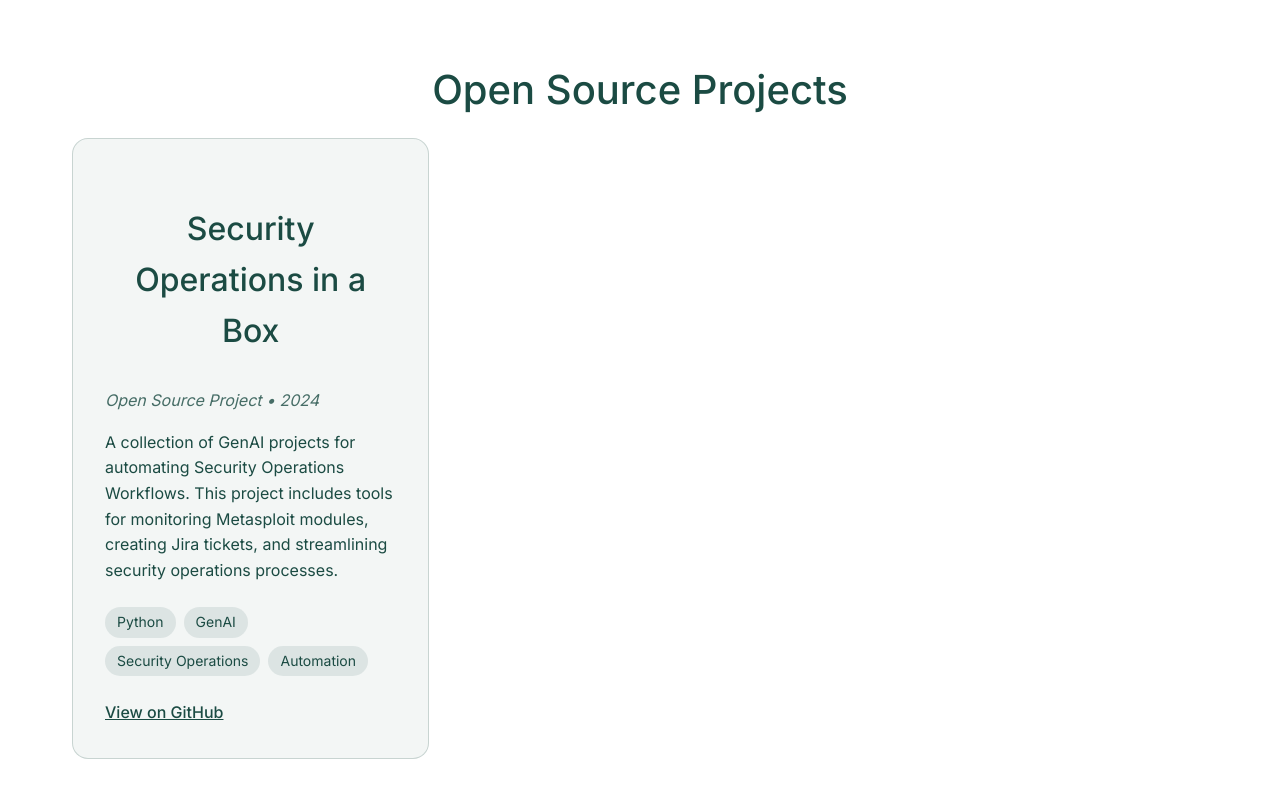
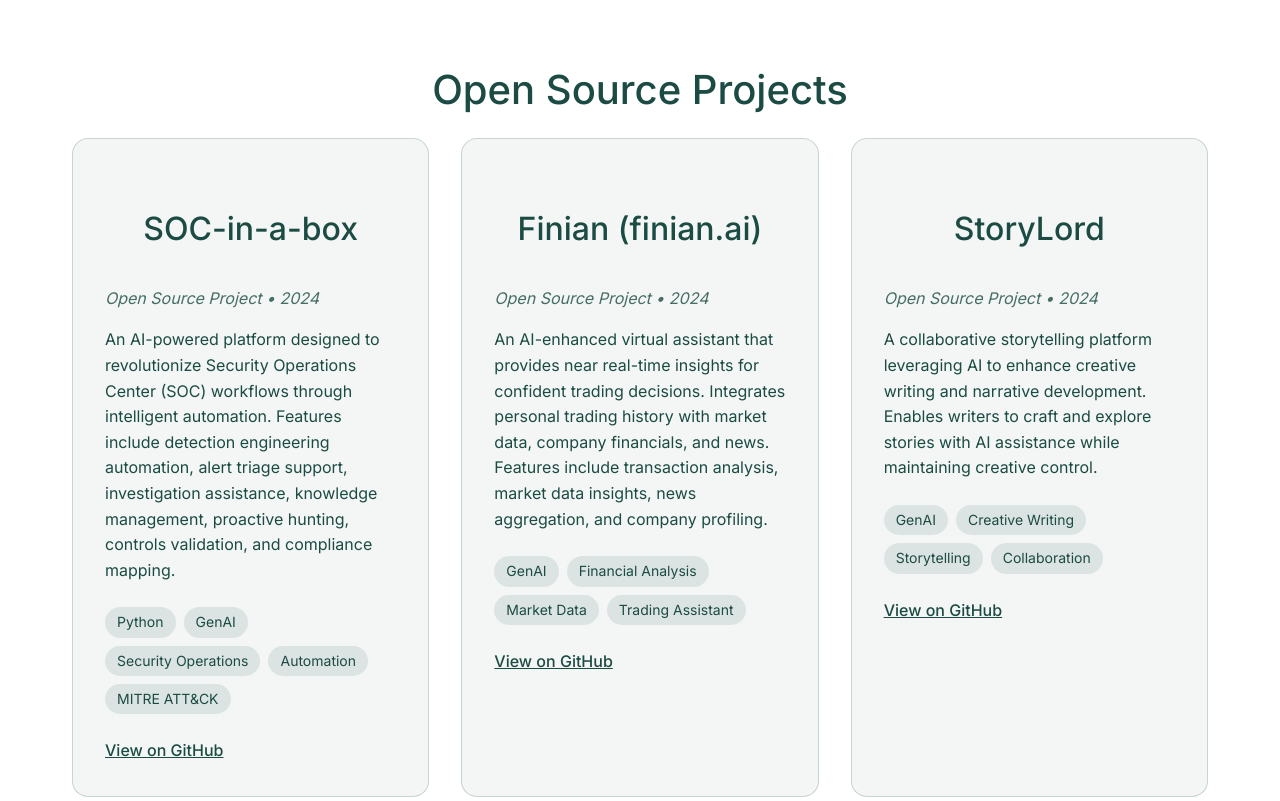
Before and after one commit to th3y3ti/about-me, a plain HTML site: page work.html in a window 1280 px wide. Shown: the part 480-1281 px from the top of the page. Drawn offline with Linux system fonts and the light colour scheme.

Commit message:
Update open source projects section with SOC-in-a-box, Finian, and StoryLord

```diff
--- a/work.html
+++ b/work.html
@@ -31,17 +31,48 @@
                 <h2>Open Source Projects</h2>
                 <div class="projects-grid">
                     <div class="project-card">
-                        <h3>Security Operations in a Box</h3>
+                        <h3>SOC-in-a-box</h3>
                         <p class="presentation-meta">Open Source Project • 2024</p>
-                        <p>A collection of GenAI projects for automating Security Operations Workflows. This project includes tools for monitoring Metasploit modules, creating Jira tickets, and streamlining security operations processes.</p>
+                        <p>An AI-powered platform designed to revolutionize Security Operations Center (SOC) workflows through intelligent automation. Features include detection engineering automation, alert triage support, investigation assistance, knowledge management, proactive hunting, controls validation, and compliance mapping.</p>
                         <div class="project-tags">
                             <span class="tag">Python</span>
                             <span class="tag">GenAI</span>
                             <span class="tag">Security Operations</span>
                             <span class="tag">Automation</span>
+                            <span class="tag">MITRE ATT&CK</span>
                         </div>
                         <div class="project-links">
                             <a href="https://github.com/th3y3ti/soc_in_a_box" target="_blank">View on GitHub</a>
+                        </div>
+                    </div>
+
+                    <div class="project-card">
+                        <h3>Finian (finian.ai)</h3>
+                        <p class="presentation-meta">Open Source Project • 2024</p>
+                        <p>An AI-enhanced virtual assistant that provides near real-time insights for confident trading decisions. Integrates personal trading history with market data, company financials, and news. Features include transaction analysis, market data insights, news aggregation, and company profiling.</p>
+                        <div class="project-tags">
+                            <span class="tag">GenAI</span>
+                            <span class="tag">Financial Analysis</span>
+                            <span class="tag">Market Data</span>
+                            <span class="tag">Trading Assistant</span>
+                        </div>
+                        <div class="project-links">
+                            <a href="https://github.com/th3y3ti/finian" target="_blank">View on GitHub</a>
+                        </div>
+                    </div>
+
+                    <div class="project-card">
+                        <h3>StoryLord</h3>
+                        <p class="presentation-meta">Open Source Project • 2024</p>
+                        <p>A collaborative storytelling platform leveraging AI to enhance creative writing and narrative development. Enables writers to craft and explore stories with AI assistance while maintaining creative control.</p>
+                        <div class="project-tags">
+                            <span class="tag">GenAI</span>
+                            <span class="tag">Creative Writing</span>
+                            <span class="tag">Storytelling</span>
+                            <span class="tag">Collaboration</span>
+                        </div>
+                        <div class="project-links">
+                            <a href="https://github.com/th3y3ti/storylord" target="_blank">View on GitHub</a>
                         </div>
                     </div>
                 </div>
```
